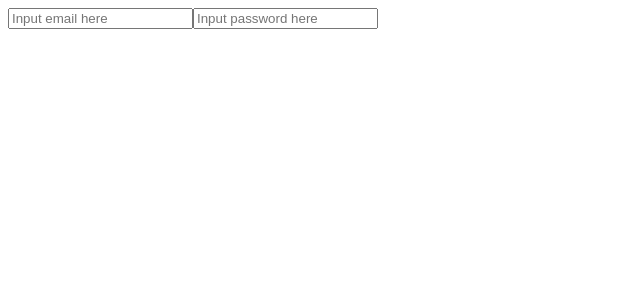
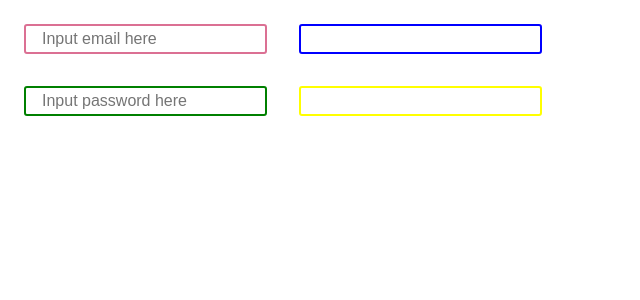
Before and after one commit to laxa88/ara-app, a React app in the folder client/: page / in a window 1280 px wide. Shown: the top 300 px of the page, without its empty margins (0-640 px from the left). Built offline with nearby package versions, Linux system fonts and the light colour scheme.

Commit message:
Update Input component with example styled-component code

```diff
--- a/client/src/components/elements/Input.tsx
+++ b/client/src/components/elements/Input.tsx
@@ -1,6 +1,56 @@
 import * as React from 'react';
+import styled from '../css/styled';
+
+interface IInput {
+  isActive: boolean;
+}
+
+interface IInput2 {
+  primary: boolean;
+}
+
+const Input = styled<IInput, 'input'>('input')`
+  font-size: 1em;
+  margin: 1em;
+  padding: 0.25em 1em;
+  border-radius: 3px;
+
+  /* Color the border and text with theme.main */
+  color: ${props => props.theme.primaryColor};
+  border: 2px solid
+    ${props =>
+      props.isActive
+        ? props.theme.primaryColor
+        : props.theme.primaryColorInverted};
+`;
+
+const Input2 = styled<IInput2, 'input'>('input')`
+  font-size: 1em;
+  margin: 1em;
+  padding: 0.25em 1em;
+  border-radius: 3px;
+
+  /* Color the border and text with theme.main */
+  color: ${props => props.theme.primaryColorInverted};
+  border: 2px solid ${props => (props.primary ? 'blue' : 'yellow')};
+`;
+
+Input.defaultProps = {
+  theme: {
+    primaryColor: 'palevioletred',
+    primaryColorInverted: 'green',
+  },
+};
+
+Input2.defaultProps = {
+  theme: {
+    primaryColor: 'palevioletred',
+    primaryColorInverted: 'green',
+  },
+};
 
 interface IProps {
+  isActive: boolean;
   placeholder: string;
   type?: string;
 }
@@ -9,7 +59,7 @@ interface IState {
   value: string;
 }
 
-class Input extends React.Component<IProps, IState> {
+class InputBase extends React.Component<IProps, IState> {
   constructor(props: IProps) {
     super(props);
 
@@ -28,14 +78,17 @@ class Input extends React.Component<IProps, IState> {
     const { placeholder, ...others } = this.props;
 
     return (
-      <input
-        placeholder={placeholder}
-        value={this.state.value}
-        onChange={this.onChange}
-        {...others}
-      />
+      <div>
+        <Input
+          placeholder={placeholder}
+          value={this.state.value}
+          onChange={this.onChange}
+          {...others}
+        />
+        <Input2 primary={this.props.isActive} />
+      </div>
     );
   }
 }
 
-export default Input;
+export default InputBase;
--- a/client/src/components/pages/LoginPage.tsx
+++ b/client/src/components/pages/LoginPage.tsx
@@ -10,8 +10,8 @@ class LoginPage extends React.Component<{}, {}> {
   public render() {
     return (
       <div>
-        <Input type="email" placeholder="Input email here" />
-        <Input placeholder="Input password here" />
+        <Input isActive={true} type="email" placeholder="Input email here" />
+        <Input isActive={false} placeholder="Input password here" />
       </div>
     );
   }
```
